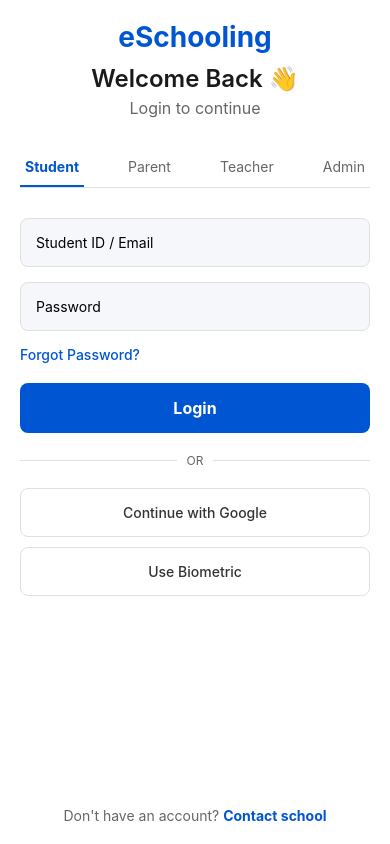
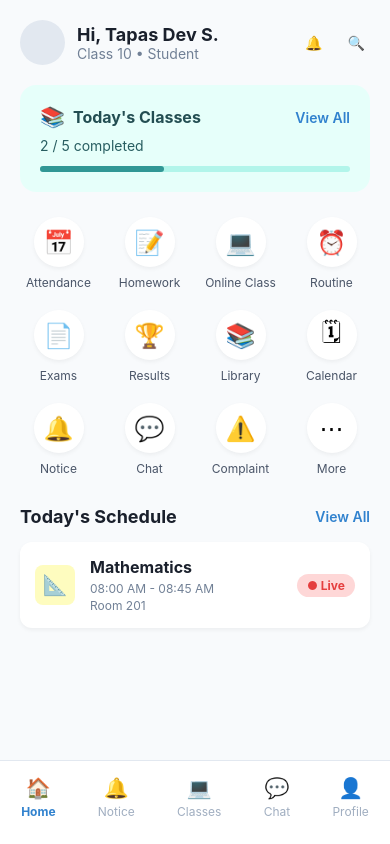
Before and after one commit to ritikthakur22/eskool, a React Native app in the folder apps/mobile/: screen /Dashboard in a window 390 px wide. Built offline with nearby package versions, Linux system fonts and the light colour scheme.

Commit message:
feat: Add Dashboard UI and React Navigation

```diff
--- a/apps/mobile/App.tsx
+++ b/apps/mobile/App.tsx
@@ -1,19 +1,18 @@
-import { StatusBar } from 'expo-status-bar';
-import { StyleSheet, View } from 'react-native';
+import React from 'react';
+import { NavigationContainer } from '@react-navigation/native';
+import { createNativeStackNavigator } from '@react-navigation/native-stack';
 import LoginScreen from './src/features/auth/screens/LoginScreen';
+import DashboardScreen from './src/features/home/screens/DashboardScreen';
+
+const Stack = createNativeStackNavigator();
 
 export default function App() {
   return (
-    <View style={styles.container}>
-      <StatusBar style="auto" />
-      <LoginScreen />
-    </View>
+    <NavigationContainer>
+      <Stack.Navigator initialRouteName="Login" screenOptions={{ headerShown: false }}>
+        <Stack.Screen name="Login" component={LoginScreen} />
+        <Stack.Screen name="Dashboard" component={DashboardScreen} />
+      </Stack.Navigator>
+    </NavigationContainer>
   );
 }
-
-const styles = StyleSheet.create({
-  container: {
-    flex: 1,
-    backgroundColor: '#fff',
-  },
-});
--- a/apps/mobile/package.json
+++ b/apps/mobile/package.json
@@ -3,10 +3,14 @@
   "version": "1.0.0",
   "main": "index.ts",
   "dependencies": {
+    "@react-navigation/native": "^7.4.1",
+    "@react-navigation/native-stack": "^7.19.2",
     "expo": "~57.0.25",
     "expo-status-bar": "~57.0.1",
     "react": "19.2.3",
-    "react-native": "0.86.3"
+    "react-native": "0.86.3",
+    "react-native-safe-area-context": "~5.7.0",
+    "react-native-screens": "~4.26.0"
   },
   "devDependencies": {
     "@types/react": "~19.2.2",
--- a/apps/mobile/src/features/auth/screens/LoginScreen.tsx
+++ b/apps/mobile/src/features/auth/screens/LoginScreen.tsx
@@ -1,7 +1,13 @@
 import React, { useState } from 'react';
 import { StyleSheet, View, Text, TextInput, TouchableOpacity, Image, KeyboardAvoidingView, Platform, SafeAreaView } from 'react-native';
 
-export default function LoginScreen() {
+import { NativeStackNavigationProp } from '@react-navigation/native-stack';
+
+type Props = {
+  navigation: NativeStackNavigationProp<any>;
+};
+
+export default function LoginScreen({ navigation }: Props) {
   const [email, setEmail] = useState('');
   const [password, setPassword] = useState('');
   const [role, setRole] = useState('Student');
@@ -10,7 +16,7 @@
 
   const handleLogin = () => {
     console.log('Login attempt', { email, role });
-    // TODO: Implement API call
+    navigation.replace('Dashboard');
   };
 
   return (
--- /dev/null
+++ b/apps/mobile/src/features/home/screens/DashboardScreen.tsx
@@ -0,0 +1,163 @@
+import React from 'react';
+import { StyleSheet, View, Text, SafeAreaView, ScrollView, TouchableOpacity, Image } from 'react-native';
+import { NativeStackNavigationProp } from '@react-navigation/native-stack';
+
+type Props = {
+  navigation: NativeStackNavigationProp<any>;
+};
+
+export default function DashboardScreen({ navigation }: Props) {
+  const features = [
+    { name: 'Attendance', icon: '📅' },
+    { name: 'Homework', icon: '📝' },
+    { name: 'Online Class', icon: '💻' },
+    { name: 'Routine', icon: '⏰' },
+    { name: 'Exams', icon: '📄' },
+    { name: 'Results', icon: '🏆' },
+    { name: 'Library', icon: '📚' },
+    { name: 'Calendar', icon: '🗓' },
+    { name: 'Notice', icon: '🔔' },
+    { name: 'Chat', icon: '💬' },
+    { name: 'Complaint', icon: '⚠️' },
+    { name: 'More', icon: '⋯' },
+  ];
+
+  return (
+    <SafeAreaView style={styles.container}>
+      <ScrollView contentContainerStyle={styles.scrollContent}>
+        {/* Header */}
+        <View style={styles.header}>
+          <View style={styles.profileSection}>
+            <View style={styles.avatarPlaceholder} />
+            <View>
+              <Text style={styles.greetingText}>Hi, Tapas Dev S.</Text>
+              <Text style={styles.subText}>Class 10 • Student</Text>
+            </View>
+          </View>
+          <View style={styles.headerIcons}>
+            <TouchableOpacity style={styles.iconButton}><Text>🔔</Text></TouchableOpacity>
+            <TouchableOpacity style={styles.iconButton}><Text>🔍</Text></TouchableOpacity>
+          </View>
+        </View>
+
+        {/* Classes Summary */}
+        <View style={styles.summaryCard}>
+          <View style={styles.summaryHeader}>
+            <View style={styles.summaryTitleRow}>
+              <Text style={styles.summaryIcon}>📚</Text>
+              <Text style={styles.summaryTitle}>Today's Classes</Text>
+            </View>
+            <TouchableOpacity><Text style={styles.viewAll}>View All</Text></TouchableOpacity>
+          </View>
+          <Text style={styles.summarySubtitle}>2 / 5 completed</Text>
+          <View style={styles.progressBar}>
+            <View style={[styles.progressFill, { width: '40%' }]} />
+          </View>
+        </View>
+
+        {/* Grid Features */}
+        <View style={styles.gridContainer}>
+          {features.map((feature, idx) => (
+            <TouchableOpacity key={idx} style={styles.gridItem}>
+              <View style={styles.gridIconContainer}>
+                <Text style={styles.gridIcon}>{feature.icon}</Text>
+              </View>
+              <Text style={styles.gridText}>{feature.name}</Text>
+            </TouchableOpacity>
+          ))}
+        </View>
+
+        {/* Today's Schedule */}
+        <View style={styles.scheduleSection}>
+          <View style={styles.sectionHeader}>
+            <Text style={styles.sectionTitle}>Today's Schedule</Text>
+            <TouchableOpacity><Text style={styles.viewAll}>View All</Text></TouchableOpacity>
+          </View>
+
+          <View style={styles.scheduleCard}>
+            <View style={styles.scheduleIconContainer}>
+              <Text style={styles.scheduleIcon}>📐</Text>
+            </View>
+            <View style={styles.scheduleDetails}>
+              <Text style={styles.scheduleSubject}>Mathematics</Text>
+              <Text style={styles.scheduleTime}>08:00 AM - 08:45 AM</Text>
+              <Text style={styles.scheduleRoom}>Room 201</Text>
+            </View>
+            <View style={styles.liveBadge}>
+              <Text style={styles.liveText}>● Live</Text>
+            </View>
+          </View>
+        </View>
+
+      </ScrollView>
+
+      {/* Bottom Navigation */}
+      <View style={styles.bottomNav}>
+        <TouchableOpacity style={styles.navItem}>
+          <Text style={styles.navIconActive}>🏠</Text>
+          <Text style={styles.navTextActive}>Home</Text>
+        </TouchableOpacity>
+        <TouchableOpacity style={styles.navItem}>
+          <Text style={styles.navIcon}>🔔</Text>
+          <Text style={styles.navText}>Notice</Text>
+        </TouchableOpacity>
+        <TouchableOpacity style={styles.navItem}>
+          <Text style={styles.navIcon}>💻</Text>
+          <Text style={styles.navText}>Classes</Text>
+        </TouchableOpacity>
+        <TouchableOpacity style={styles.navItem}>
+          <Text style={styles.navIcon}>💬</Text>
+          <Text style={styles.navText}>Chat</Text>
+        </TouchableOpacity>
+        <TouchableOpacity style={styles.navItem}>
+          <Text style={styles.navIcon}>👤</Text>
+          <Text style={styles.navText}>Profile</Text>
+        </TouchableOpacity>
+      </View>
+    </SafeAreaView>
+  );
+}
+
+const styles = StyleSheet.create({
+  container: { flex: 1, backgroundColor: '#F8FAFC' },
+  scrollContent: { padding: 20, paddingBottom: 100 },
+  header: { flexDirection: 'row', justifyContent: 'space-between', alignItems: 'center', marginBottom: 20 },
+  profileSection: { flexDirection: 'row', alignItems: 'center' },
+  avatarPlaceholder: { width: 45, height: 45, borderRadius: 22.5, backgroundColor: '#E2E8F0', marginRight: 12 },
+  greetingText: { fontSize: 18, fontWeight: 'bold', color: '#1A202C' },
+  subText: { fontSize: 14, color: '#718096' },
+  headerIcons: { flexDirection: 'row' },
+  iconButton: { marginLeft: 15, padding: 5 },
+  summaryCard: { backgroundColor: '#E6FFFA', padding: 20, borderRadius: 16, marginBottom: 25 },
+  summaryHeader: { flexDirection: 'row', justifyContent: 'space-between', alignItems: 'center' },
+  summaryTitleRow: { flexDirection: 'row', alignItems: 'center' },
+  summaryIcon: { fontSize: 20, marginRight: 8 },
+  summaryTitle: { fontSize: 16, fontWeight: 'bold', color: '#234E52' },
+  viewAll: { color: '#3182CE', fontWeight: '600', fontSize: 14 },
+  summarySubtitle: { color: '#285E61', marginTop: 8, marginBottom: 12 },
+  progressBar: { height: 6, backgroundColor: '#B2F5EA', borderRadius: 3 },
+  progressFill: { height: '100%', backgroundColor: '#319795', borderRadius: 3 },
+  gridContainer: { flexDirection: 'row', flexWrap: 'wrap', justifyContent: 'space-between' },
+  gridItem: { width: '22%', alignItems: 'center', marginBottom: 20 },
+  gridIconContainer: { width: 50, height: 50, borderRadius: 25, backgroundColor: '#FFFFFF', justifyContent: 'center', alignItems: 'center', shadowColor: '#000', shadowOffset: { width: 0, height: 2 }, shadowOpacity: 0.05, shadowRadius: 4, elevation: 2, marginBottom: 8 },
+  gridIcon: { fontSize: 24 },
+  gridText: { fontSize: 12, color: '#4A5568', textAlign: 'center' },
+  scheduleSection: { marginTop: 10 },
+  sectionHeader: { flexDirection: 'row', justifyContent: 'space-between', alignItems: 'center', marginBottom: 15 },
+  sectionTitle: { fontSize: 18, fontWeight: 'bold', color: '#1A202C' },
+  scheduleCard: { backgroundColor: '#FFFFFF', padding: 15, borderRadius: 12, flexDirection: 'row', alignItems: 'center', shadowColor: '#000', shadowOffset: { width: 0, height: 2 }, shadowOpacity: 0.05, shadowRadius: 4, elevation: 2 },
+  scheduleIconContainer: { width: 40, height: 40, backgroundColor: '#FEFCBF', borderRadius: 8, justifyContent: 'center', alignItems: 'center', marginRight: 15 },
+  scheduleIcon: { fontSize: 20 },
+  scheduleDetails: { flex: 1 },
+  scheduleSubject: { fontSize: 16, fontWeight: 'bold', color: '#1A202C', marginBottom: 4 },
+  scheduleTime: { fontSize: 12, color: '#718096', marginBottom: 2 },
+  scheduleRoom: { fontSize: 12, color: '#718096' },
+  liveBadge: { backgroundColor: '#FED7D7', paddingHorizontal: 10, paddingVertical: 4, borderRadius: 12 },
+  liveText: { color: '#E53E3E', fontSize: 12, fontWeight: 'bold' },
+  bottomNav: { position: 'absolute', bottom: 0, left: 0, right: 0, backgroundColor: '#FFFFFF', flexDirection: 'row', justifyContent: 'space-around', paddingVertical: 15, paddingBottom: 25, borderTopWidth: 1, borderTopColor: '#E2E8F0' },
+  navItem: { alignItems: 'center' },
+  navIconActive: { fontSize: 20, color: '#3182CE' },
+  navTextActive: { fontSize: 12, color: '#3182CE', marginTop: 4, fontWeight: 'bold' },
+  navIcon: { fontSize: 20, color: '#A0AEC0' },
+  navText: { fontSize: 12, color: '#A0AEC0', marginTop: 4 },
+});
```
Also changed, not shown: 1 other file (tests, documents, lock files or other folders).
